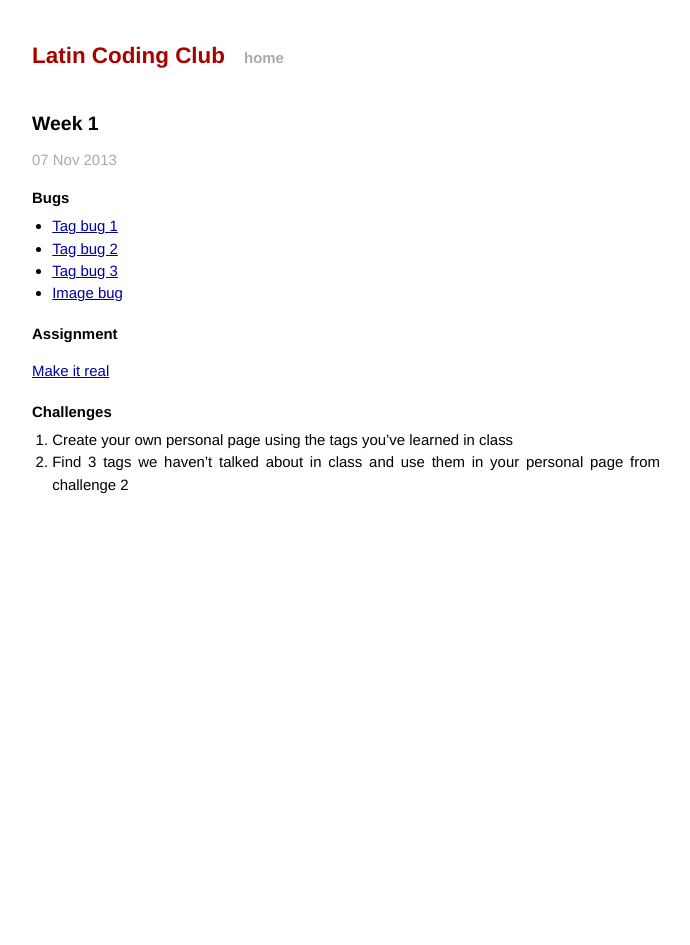
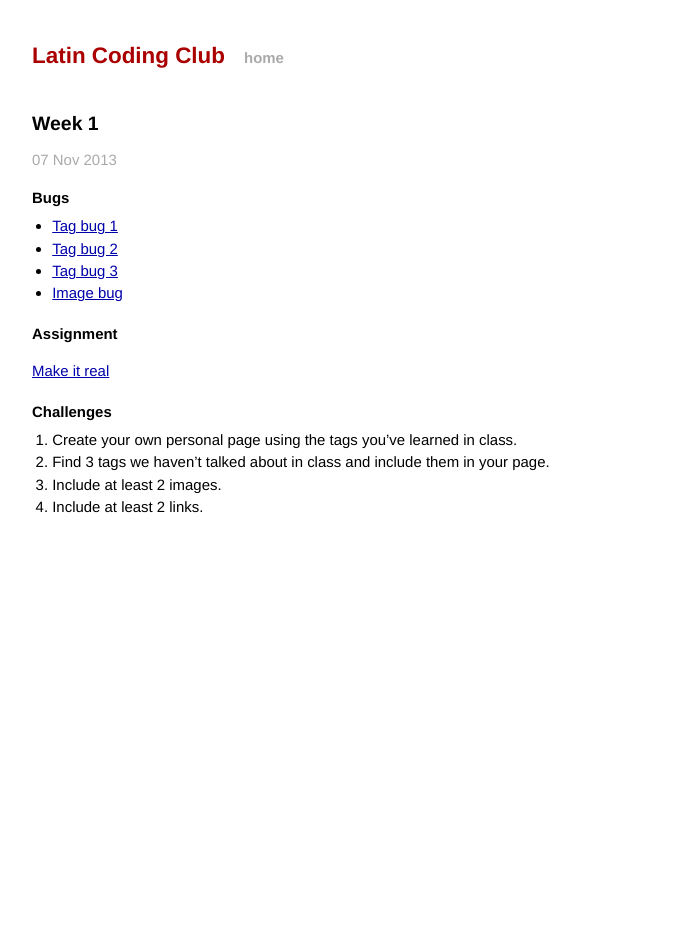
Before and after one commit to CodingClub/codingclub.github.io, a Jekyll site: the page built from _posts/2013-11-07-01.md, in a window 1280 px wide. Shown: the whole page, without its empty margins (294-984 px from the left). Built offline with Jekyll 4.4.1, drawn with Linux system fonts in a browser that asks for light colours; Markdown is read by kramdown in place of the engine named in the settings.

Commit message:
Updated challenge.

```diff
--- a/_posts/2013-11-07-01.md
+++ b/_posts/2013-11-07-01.md
@@ -18,5 +18,7 @@ categories: week
 
 ### Challenges
 
-1. Create your own personal page using the tags you’ve learned in class
-2. Find 3 tags we haven’t talked about in class and use them in your personal page from challenge 2
+1. Create your own personal page using the tags you’ve learned in class.
+2. Find 3 tags we haven’t talked about in class and include them in your page.
+3. Include at least 2 images.
+4. Include at least 2 links.
```
